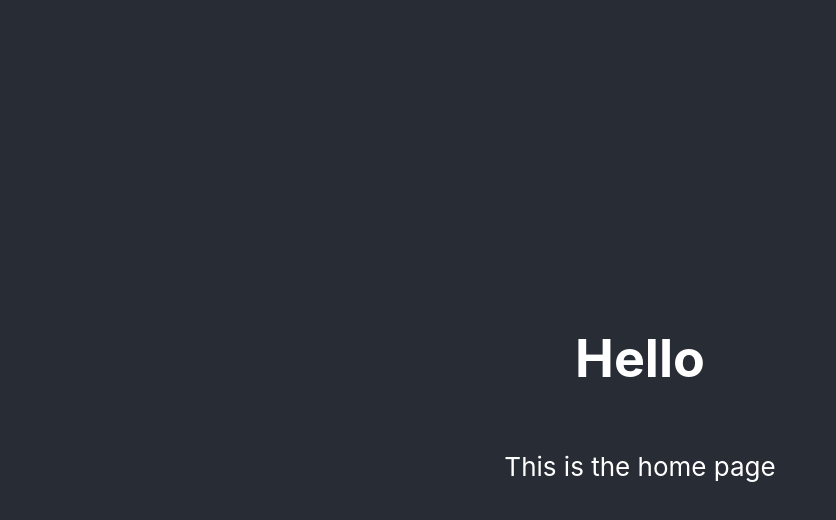
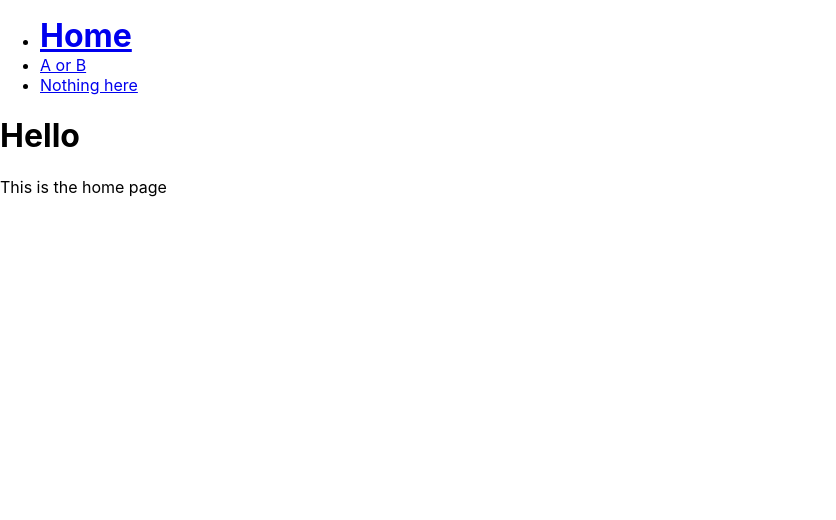
Before and after one commit to rudfoss/cra-workshop, a React (Create React App) app: page / in a window 1280 px wide. Shown: the top 520 px of the page, without its empty margins (0-836 px from the left). Built offline with nearby package versions, Linux system fonts and the light colour scheme.

Commit message:
Routing with Nav

```diff
--- a/src/App.tsx
+++ b/src/App.tsx
@@ -1,14 +1,14 @@
 import React from 'react';
-import './App.css';
 import { BrowserRouter } from "react-router-dom"
 import { Routes } from 'Routes';
-// import Task from 'tasks/Repeat';
+import Nav from 'tasks/Nav';
 
 function App() {
   return (
     <BrowserRouter>
       <div className="App" >
         <header className="App-header">
+          <Nav />
           <Routes />
         </header>
       </div>
--- /dev/null
+++ b/src/tasks/Nav/Nav.module.css
@@ -0,0 +1,4 @@
+.active {
+	font-weight: bold;
+	font-size: 2rem;
+}
--- /dev/null
+++ b/src/tasks/Nav/Nav.tsx
@@ -0,0 +1,14 @@
+import { NavLink } from "react-router-dom"
+import cls from "./Nav.module.css"
+
+export const Nav = () => {
+	return (
+		<nav>
+			<ul>
+				<li><NavLink to="/" exact activeClassName={cls.active}>Home</NavLink></li>
+				<li><NavLink to="/aorb" activeClassName={cls.active}>A or B</NavLink></li>
+				<li><NavLink to="/not-found" activeClassName={cls.active}>Nothing here</NavLink></li>
+			</ul>
+		</nav>
+	)
+}
--- /dev/null
+++ b/src/tasks/Nav/index.ts
@@ -0,0 +1 @@
+export { Nav as default } from "./Nav"
```
